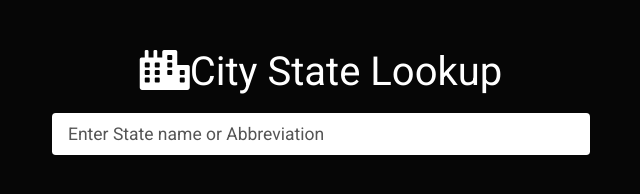
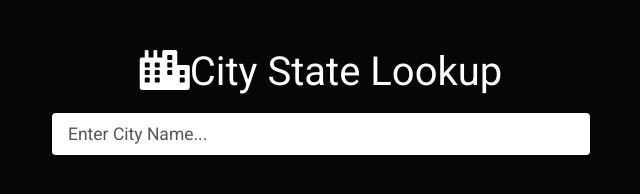
Before and after one commit to deverex/city_state_lookup, a plain HTML site: page index.html in a window 1280 px wide. Shown: the whole page, without its empty margins (319-959 px from the left). Drawn offline with Linux system fonts and the light colour scheme.

Commit message:
Update index.html

```diff
--- a/index.html
+++ b/index.html
@@ -25,7 +25,7 @@
             <input
               type="text"
               id="search"
-              placeholder="Enter State name or Abbreviation"
+              placeholder="Enter City Name... "
               class="form-control form-control-lg"
             />
           </div>
```
